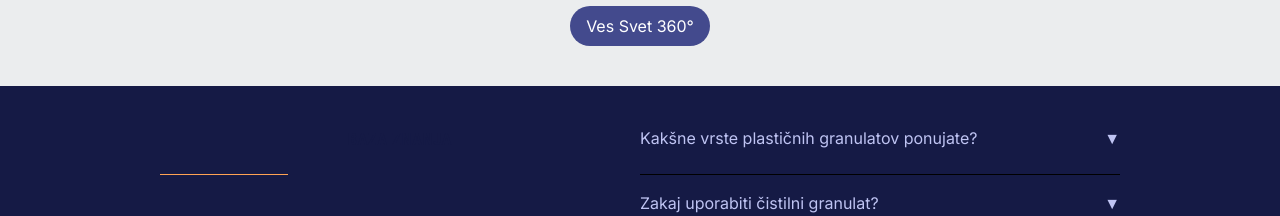
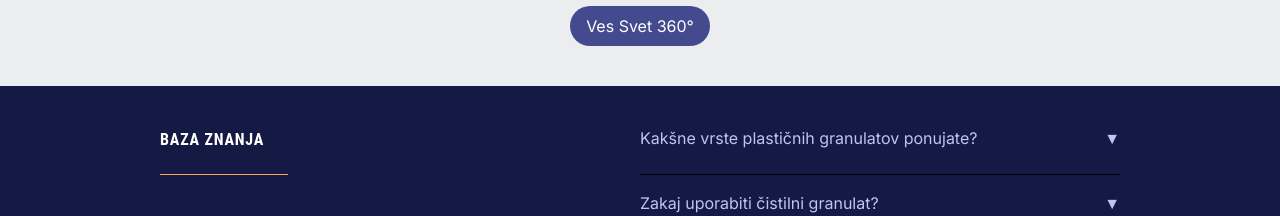
Before and after one commit to jurecapuder/humanfrog_fist, a Next.js app: page / in a window 1280 px wide. Shown: the part 2960-3176 px from the top of the page. Built offline with nearby package versions, Linux system fonts and the light colour scheme.

Commit message:
Update heading alignment in knowledgeBase.js

```diff
--- a/src/app/sections/knowledgeBase.js
+++ b/src/app/sections/knowledgeBase.js
@@ -17,7 +17,7 @@ const KnowledgeBase = () => {
   return (
     <div className="flex bg-[#151A45] text-white p-10 mt-10">
       <div className="w-1/2" style={{ paddingLeft: "10%"}}>
-      <h4 id="baza-znanja" className="font-roboto text-center text-base font-bold leading-7 tracking-wider text-[#151A45]">BAZA ZNANJA</h4>
+      <h4 id="baza-znanja" className="font-roboto text-left text-base font-bold leading-7 tracking-wider">BAZA ZNANJA</h4>
         <div className="border-t border-fist-oranzna h-px w-32 mt-5" />
       </div>
       <div className="w-1/2" style={{ paddingRight: "10%"}}>
```
